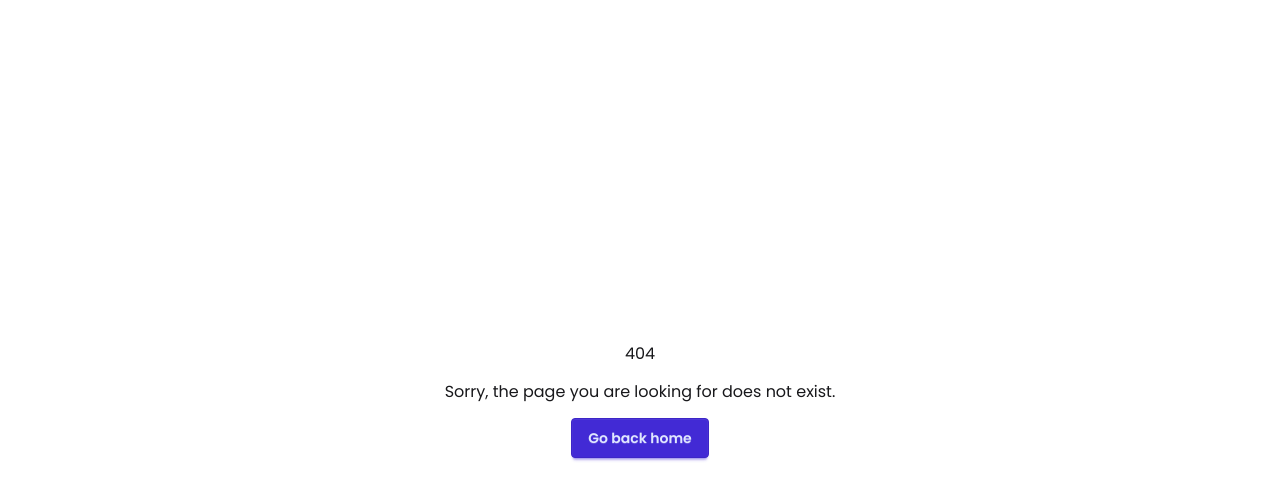
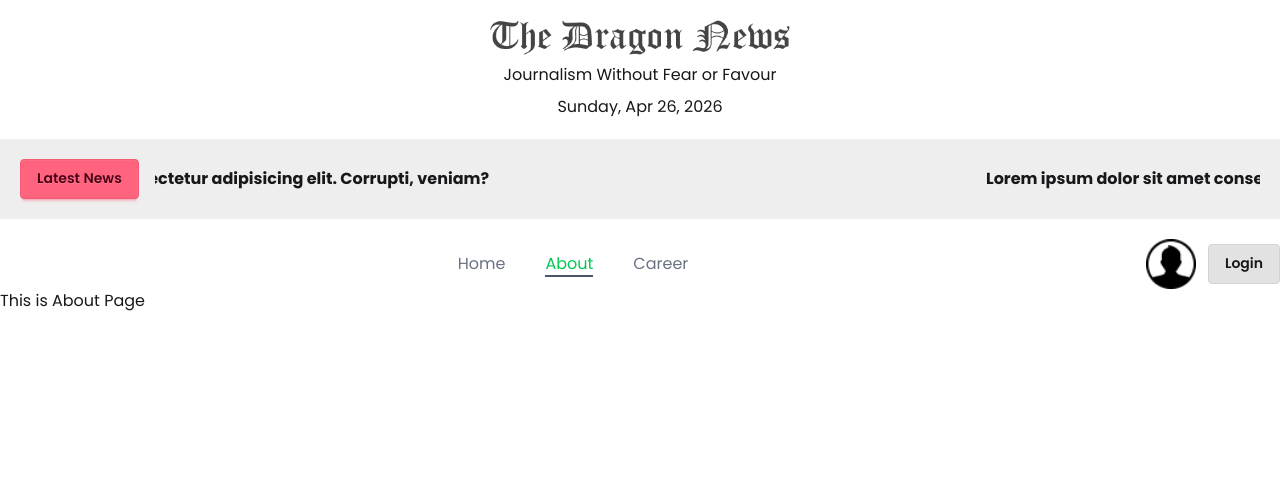
Before and after one commit to Hos9/dragon-news, a Next.js app: page /about in a window 1280 px wide. Before the commit this address had no page. Shown: the top 500 px of the page. Built offline with nearby package versions, Linux system fonts and the light colour scheme.

Commit message:
46-3 fully completed

```diff
--- /dev/null
+++ b/src/app/(main)/about/page.jsx
@@ -0,0 +1,11 @@
+import React from "react";
+
+const AboutPage = () => {
+  return (
+    <div className="container mx-auto">
+      <h2>This is About Page</h2>
+    </div>
+  );
+};
+
+export default AboutPage;
--- /dev/null
+++ b/src/app/(main)/career/page.jsx
@@ -0,0 +1,11 @@
+import React from "react";
+
+const CareerPage = () => {
+  return (
+    <div className="container mx-auto">
+      <h2>This is Career Page</h2>
+    </div>
+  );
+};
+
+export default CareerPage;
--- /dev/null
+++ b/src/components/shared/NavLink.jsx
@@ -0,0 +1,23 @@
+"use client";
+
+import Link from "next/link";
+import { usePathname } from "next/navigation";
+import React from "react";
+
+const NavLink = ({ href, children }) => {
+  const pathname = usePathname();
+  console.log(pathname, "pathname");
+
+  const isActive = href === pathname;
+
+  return (
+    <Link
+      href={href}
+      className={`${isActive ? "text-green-500 border-b-2 border-gray-600" : ""}`}
+    >
+      {children}
+    </Link>
+  );
+};
+
+export default NavLink;
--- a/src/components/shared/Navbar.jsx
+++ b/src/components/shared/Navbar.jsx
@@ -1,20 +1,21 @@
 import Image from "next/image";
 import Link from "next/link";
 import avatar from "@/assets/user.png";
+import NavLink from "./NavLink";
 
 const Navbar = () => {
   return (
     <div className="container mx-auto flex justify-between items-center mt-5">
       <div></div>
-      <ul className="flex gap-10 justify-between">
+      <ul className="flex gap-10 justify-between text-gray-500">
         <li>
-          <Link href={"/"}>Home</Link>
+          <NavLink href={"/"}>Home</NavLink>
         </li>
         <li>
-          <Link href={"/about"}>About</Link>
+          <NavLink href={"/about"}>About</NavLink>
         </li>
         <li>
-          <Link href={"/career"}>Career</Link>
+          <NavLink href={"/career"}>Career</NavLink>
         </li>
       </ul>
 
```
